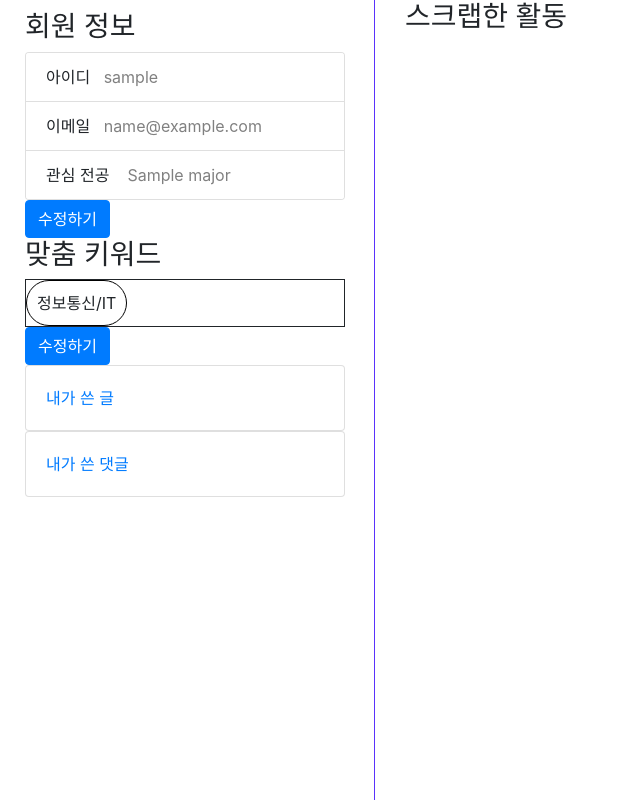
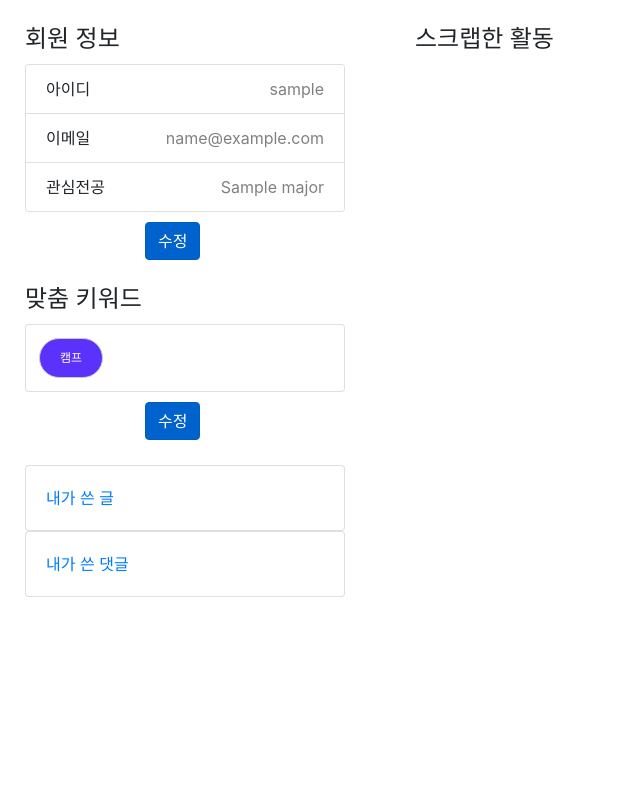
Before and after one commit to Yoonssu/django2023, a Django app: page /community/mypage/1/ in a window 1280 px wide. Shown: the part 58-858 px from the top of the page, without its empty margins (0-640 px from the left). After the commit the page ends 655 px from the top, so only its background shows below. Run offline with Django 3.2, Linux system fonts and the light colour scheme; a user stored in the database is signed in; data comes from the database, SQL or seed files in the repository; tables that the repository leaves empty hold one stand-in row (values such as "Sample post"); some libraries are stand-ins or nearby versions.

Commit message:
전공 및 키워드 수정

```diff
--- /dev/null
+++ b/community/static/community/css/mypage.css
@@ -0,0 +1,25 @@
+.keyword-box {
+    background-color: #5A32FB;
+    color: #fff;
+    padding: 10px 20px;
+    margin: 10px;
+    border: 1px solid #ccc;
+    margin: 3px;
+    border-radius: 30px;
+    font-size: 12px;
+    display: inline-block;
+}
+
+.keywordsField {
+    padding: 10px;
+}
+
+.my-info {
+    width: 20rem;
+    margin-top: 10px;
+    margin-bottom: 10px;
+}
+
+.mod {
+    margin-left: 120px;
+}
--- a/community/templates/community/base.html
+++ b/community/templates/community/base.html
@@ -7,6 +7,7 @@
     <title>Community</title>
 
     <link href="{% static 'community/bootstrap/bootstrap.min.css' %}" rel="stylesheet" type="text/css">
+    <link href="{% static 'community/css/mypage.css' %}" rel="stylesheet" type="text/css">
     <script src="https://kit.fontawesome.com/726bbd6862.js" crossorigin="anonymous"></script>
 </head>
 <body>
--- a/community/templates/user/user_detail.html
+++ b/community/templates/user/user_detail.html
@@ -7,58 +7,55 @@
 
 <section>
 
-  <div class="modal" tabindex="-1">
-      <div class="modal-dialog">
-        <div class="modal-content">
-          <div class="modal-header">
-            <h5 class="modal-title">Modal title</h5>
-            <button type="button" class="btn-close" data-bs-dismiss="modal" aria-label="Close"></button>
-          </div>
-          <div class="modal-body">
-            <p>Modal body text goes here.</p>
-          </div>
-          <div class="modal-footer">
-            <button type="button" class="btn btn-secondary" data-bs-dismiss="modal">Close</button>
-            <button type="button" class="btn btn-primary">Save changes</button>
-          </div>
-        </div>
-      </div>
-    </div>
-  <div>
       <div class="row">
         <div class="col-4">
-              <div style="border-right: 1px solid #5A32FB; height: 100vh; padding-top: 10px;">
-                  <h3>회원 정보</h3>
-                  <div class="card" style="width: 20rem;">
+              <h4 style="padding-top: 25px;">회원 정보</h4>
+                    <div class="card my-info">
                       <ul class="list-group list-group-flush">
-                        <li class="list-group-item">아이디&nbsp&nbsp&nbsp<span style="color: gray;">{{ user.username }}</span></li>
-                        <li class="list-group-item">이메일&nbsp&nbsp&nbsp<span style="color: gray;">{{ user.email }}</span></li>
-                        <li class="list-group-item">관심 전공&nbsp&nbsp&nbsp
-                          <span style="color: gray;">
+                        <li class="list-group-item">
+                          <div style="display: flex;">
+                            <span>아이디</span>
+                            <span style="color: gray; margin-left: auto;">{{ user.username }}</span>
+                          </div>
+                        </li>
+
+                        <li class="list-group-item">
+                          <div style="display: flex;">
+                            <span>이메일</span>
+                            <span style="color: gray; margin-left: auto;">{{ user.email }}</span>
+                          </div>
+                        </li>
+
+                        <li class="list-group-item">
+                          <div style="display: flex;">
+                            <span>관심전공</span>
+                            <span style="color: gray; margin-left: auto;">
                                 {% for major in current_user_majors %}
-                            {{ major.majorname }}
+                                  <span style="display: block; text-align: right;">{{ major.majorname }}</span>
                                 {% endfor %}
                             </span>
+                          </div>
                         </li>
+
                       </ul>
                     </div>
 
-                    <a href="{% url 'community:modMajor' pk=user.pk %}" class="btn btn-primary" role="button" data-bs-toggle="button">수정하기</a>
+                      <a href="{% url 'community:modMajor' pk=user.pk %}" class="btn btn-primary btn active mod" role="button" aria-pressed="true">수정</a>
 
 
-
-                    <h3>맞춤 키워드</h3>
-                    <div style="border: 1px solid; width: 20rem;">
-                      <div style="border-radius: 40px; border: 1px solid black;  width: fit-content; padding: 10px">
-                          정보통신/IT
+                  <h4 style="padding-top: 25px;">맞춤 키워드</h4>
+                  <div class="card my-info">
+                    <div class="card-body keywordsField">
+                      {% for keyword in current_user_keywords %}
+                        <div class="keyword-box">{{ keyword.keywordname }}</div>
+                      {% endfor %}
                     </div>
                   </div>
 
-                   <a href="{% url 'community:modKeyword' pk=user.pk %}" class="btn btn-primary" role="button" data-bs-toggle="button">수정하기</a>
+                    <a href="{% url 'community:modKeyword' pk=user.pk %}" class="btn btn-primary btn active mod" role="button" aria-pressed="true">수정</a>
 
 
-
-                    <div class="card" style="width: 20rem;">
+                    <div class="card" style="width: 20rem; margin-top: 25px;">
                       <div class="card-body">
                         <a href="#myPage/post/">내가 쓴 글</a>
                       </div>
@@ -70,9 +67,9 @@
                       </div>
                     </div>
               </div>
-          </div>
-          <div class="col-8">
-              <h3>스크랩한 활동</h3>
+
+          <div class="col-8" style="padding-left: 25px;">
+              <h4 style="padding-top: 25px;">스크랩한 활동</h4>
               <ul>
                 {% for scrap in scraps %}
                 <div class="card" style="width: 18rem;">
@@ -86,37 +83,10 @@
                 </select>
                 {% endfor %}
               </ul>
-
           </div>
       </div>
   </div>
 </section>
 
-  <!-- <h1>마이페이지</h1>
-
-  <p>아이디: {{ user.username }}</p>
-  <p>이메일: {{ user.email }}</p>
-
-  <h2>관심 전공 목록</h2>
-  <ul>
-    {% for major in majors %}
-      <li>{{ major.majorname }}</li>
-    {% endfor %}
-  </ul>
-
-  <h2>맞춤 키워드 목록</h2>
-  <ul>
-    {% for keyword in keywords %}
-      <li>{{ keyword.keywordname }}</li>
-    {% endfor %}
-  </ul>
-
-  <h2>스크랩한 활동 목록</h2>
-  <ul>
-    {% for scrap in scraps %}
-      <li>{{ scrap.post.title }}</li>
-    {% endfor %}
-  </ul> -->
-
 
 {% endblock %}
--- a/community/urls.py
+++ b/community/urls.py
@@ -13,7 +13,7 @@
     path('mypage/<int:pk>/', views.UserDetail.as_view(), name='user_detail'),
     path('mypage/<int:pk>/modKeyword/', views.modKeyWord, name='modKeyword'),
     path('keywords/', views.get_keywords),
-    path('saveKeywords/', views.save_keywords, name='save_keywords'),
+    path('saveKeywords/<int:pk>/', views.save_keywords, name='save_keywords'),
     path('mypage/<int:pk>/modMajor/', views.modMajor, name='modMajor'),
     path('saveMajors/<int:pk>/', views.save_majors, name='save_majors'),
 
--- a/community/views.py
+++ b/community/views.py
@@ -51,6 +51,8 @@
 
 
 def modKeyWord(request, pk):
+    user = User.objects.get(id=pk)
+
     return render(
         request,
         'user/modKeyword.html',
@@ -77,14 +79,34 @@
 
 
 def save_keywords(request, pk):
+    user = get_object_or_404(User, pk=pk)
+
     if request.method == 'POST':
-        # POST 요청에서 선택된 키워드 정보를 받아서 처리하는 로직
-        keywords = request.POST.getlist('keywords[]')  # 혹은 request.POST.getlist('keywords') 에 따라 데이터 형식에 따라 가져올 수 있음
+        user.keyword.clear()
 
-        # 여기서 keywords를 DB에 저장하거나 다른 처리를 수행할 수 있음
+        make_keywords = request.POST.get('make_keywords').split(',')
+        default_keywords = request.POST.get('default_keywords').split(',')
 
-        # 처리 완료 후 JSON 응답
-        return JsonResponse({'success': True})
+        for dk in default_keywords:
+            default_keywords_obj = get_object_or_404(Keyword, keywordname=dk)
+            user.keyword.add(default_keywords_obj.id)
+
+        for mk in make_keywords:
+
+
+            try:
+                # 해당 keywordname을 가진 Keyword 객체를 가져오거나 생성합니다.
+                make_keyword_obj, created = Keyword.objects.get_or_create(keywordname=mk, defaults={'ismake': True, 'category': None})
+                # User에 해당 키워드를 추가합니다.
+                user.keyword.add(make_keyword_obj.id)
+            except Keyword.DoesNotExist:
+                # 원하는 키워드가 존재하지 않는 경우, 새로운 Keyword 객체를 생성합니다.
+                new_keyword = Keyword.objects.create(keywordname=mk, ismake=True, category=None)
+                # User에 새로 생성한 키워드를 추가합니다.
+                user.keyword.add(new_keyword.id)
+
+
+        return redirect('community:user_detail', pk=pk)
     else:
         # POST 요청이 아닌 경우 에러 응답
         return JsonResponse({'success': False, 'error': 'Invalid request method'})
@@ -92,12 +114,15 @@
 
 def modMajor(request, pk):
     majors = Major.objects.all()
+    user = User.objects.get(id=pk)
+    user_major = user.major.all()
 
     return render(
         request,
         'user/modMajor.html',
         {
             'majors' : majors,
+            'user_major' : user_major,
         }
     )
 
```
Also changed, not shown: community/templates/user/modKeyword.html (+40 -6 lines), community/templates/user/modMajor.html (+10 -6 lines), community/static/community/css/modPage.css (renamed from community/static/community/css/modKeyword.css). Lines whose indentation alone changed are shown as unchanged.
